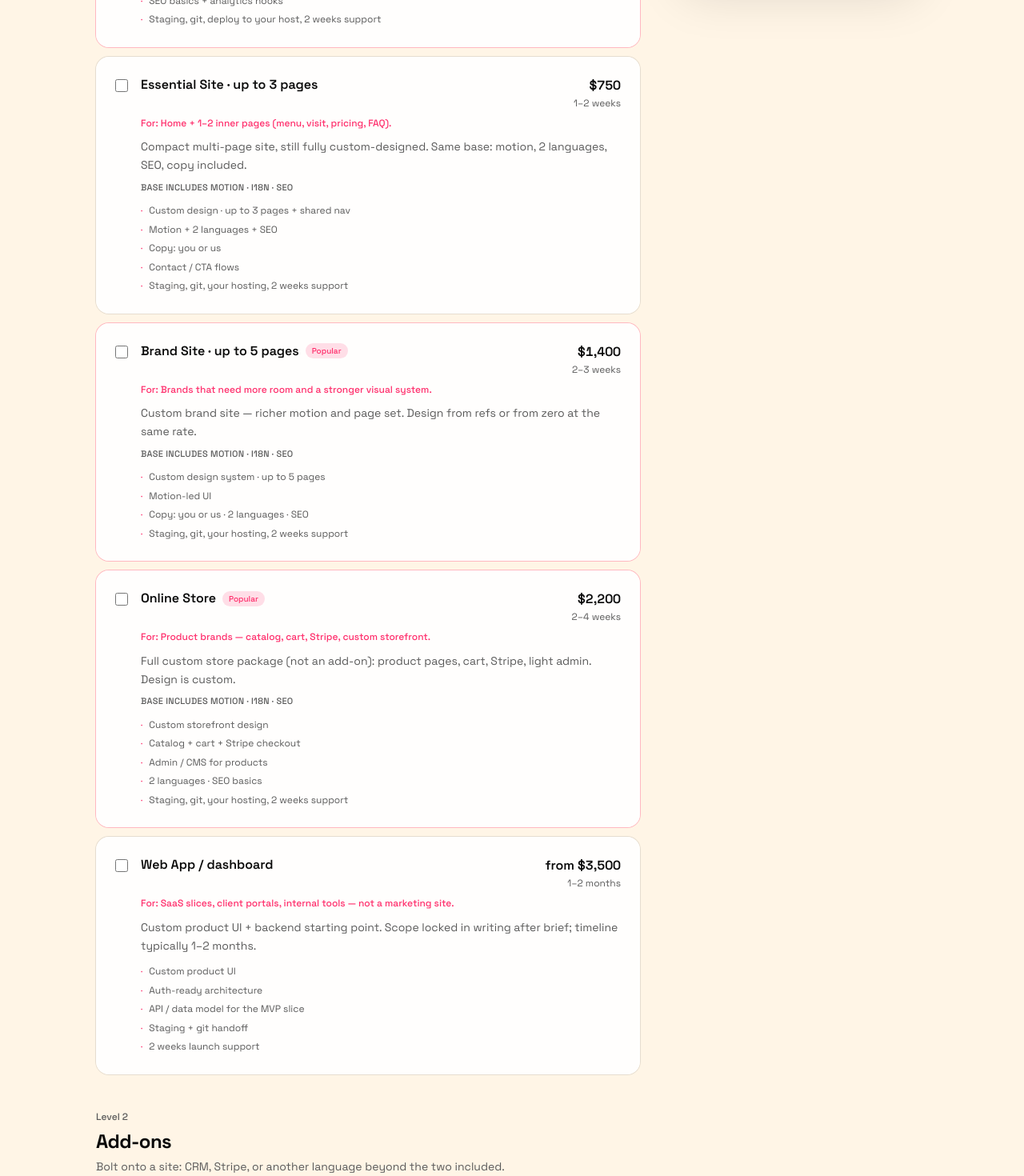
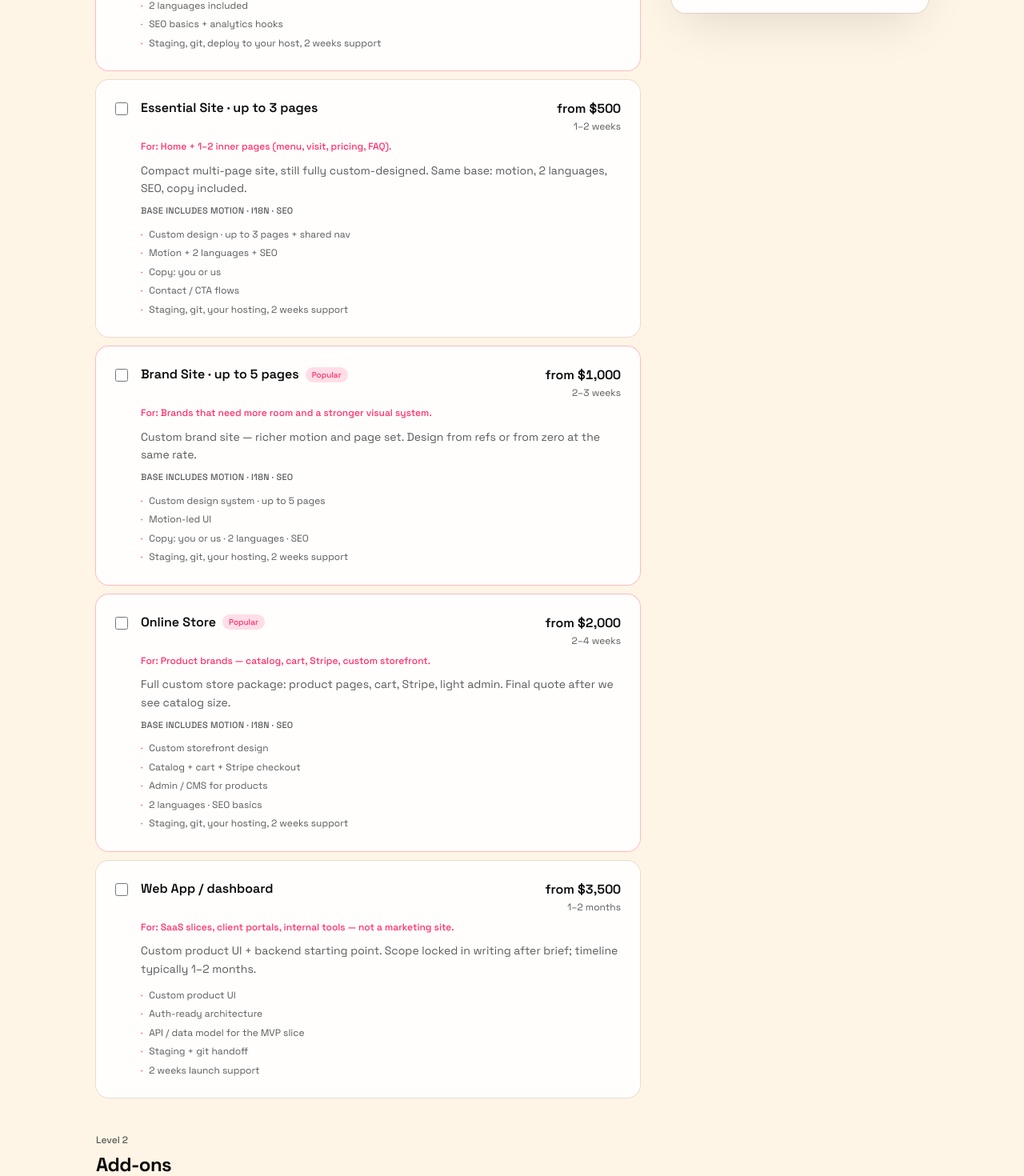
Before and after one commit to davydovavic002-cmyk/portfolioneoagency, a React (Vite) app: page /pricing in a window 1280 px wide. Shown: the part 820-2290 px from the top of the page at 80% size. Built offline with nearby package versions, Linux system fonts and the light colour scheme.

Commit message:
Align site and bot prices; expand add-ons; clarify client-paid AI tokens.
Essential/Brand/Store use from-floors; bots mirror the site band; booking, extra page, and second channel add-ons.

Co-authored-by: Cursor <cursoragent@cursor.com>

```diff
--- a/src/data/pricing.ts
+++ b/src/data/pricing.ts
@@ -34,12 +34,13 @@ export const PRICING_TIER_GROUPS: PricingTierGroup[] = [
   {
     id: 'upsells',
     label: 'Add-ons',
-    subtitle: 'Bolt onto a site: CRM, Stripe, or another language beyond the two included.',
+    subtitle: 'Bolt onto a site or bot when you need one more capability — not a new package.',
   },
   {
     id: 'bots',
     label: 'Bots & agents',
-    subtitle: 'Standalone or with a site. Telegram, SMS, on-site widget, Discord when it fits.',
+    subtitle:
+      'Priced in the same band as sites. You pay AI token usage on your own OpenAI (or similar) key — not included in our fee.',
   },
   {
     id: 'care',
@@ -49,9 +50,8 @@ export const PRICING_TIER_GROUPS: PricingTierGroup[] = [
 ]
 
 /**
- * Introductory / dump-friendly fixed packages.
- * Anchor: landing $400. Custom design always. Content: client or us (in package).
- * 2 locales included; extra locale = add-on. Store & web app are full packages (not store-as-upsell).
+ * Dump-friendly packages. Site ladder: $400 → from $500 → from $1000 → from $2000 → from $3500.
+ * Bots mirror that band. Client pays LLM tokens separately.
  */
 export const pricingLineItems: PricingLineItem[] = [
   {
@@ -78,7 +78,9 @@ export const pricingLineItems: PricingLineItem[] = [
     id: 'site-essential',
     tier: 'sites',
     label: 'Essential Site · up to 3 pages',
-    price: 750,
+    price: 500,
+    fromPrice: true,
+    priceDisplay: 'from $500',
     timeline: '1–2 weeks',
     audience: 'Home + 1–2 inner pages (menu, visit, pricing, FAQ).',
     description:
@@ -96,7 +98,9 @@ export const pricingLineItems: PricingLineItem[] = [
     id: 'aesthetic-web',
     tier: 'sites',
     label: 'Brand Site · up to 5 pages',
-    price: 1400,
+    price: 1000,
+    fromPrice: true,
+    priceDisplay: 'from $1,000',
     timeline: '2–3 weeks',
     featured: true,
     audience: 'Brands that need more room and a stronger visual system.',
@@ -114,12 +118,14 @@ export const pricingLineItems: PricingLineItem[] = [
     id: 'ecommerce-store',
     tier: 'sites',
     label: 'Online Store',
-    price: 2200,
+    price: 2000,
+    fromPrice: true,
+    priceDisplay: 'from $2,000',
     timeline: '2–4 weeks',
     featured: true,
     audience: 'Product brands — catalog, cart, Stripe, custom storefront.',
     description:
-      'Full custom store package (not an add-on): product pages, cart, Stripe, light admin. Design is custom.',
+      'Full custom store package: product pages, cart, Stripe, light admin. Final quote after we see catalog size.',
     deliverables: [
       'Custom storefront design',
       'Catalog + cart + Stripe checkout',
@@ -152,7 +158,7 @@ export const pricingLineItems: PricingLineItem[] = [
     id: 'upsell-crm',
     tier: 'upsells',
     label: 'CRM / lead pipeline',
-    price: 500,
+    price: 400,
     timeline: '+3–7 days',
     description: 'Forms → HubSpot, Notion, or a light custom admin. Attach to any site.',
     deliverables: [
@@ -165,7 +171,7 @@ export const pricingLineItems: PricingLineItem[] = [
     id: 'upsell-payments',
     tier: 'upsells',
     label: 'Payments (Stripe)',
-    price: 450,
+    price: 350,
     timeline: '+3–7 days',
     description: 'Checkout or pay links for deposits, bookings, or simple products — on top of a site package.',
     deliverables: [
@@ -180,7 +186,7 @@ export const pricingLineItems: PricingLineItem[] = [
     label: 'Extra language',
     price: 150,
     timeline: '+2–5 days',
-    description: 'Site packages include 2 languages. Each additional locale is this add-on (UI strings + routing).',
+    description: 'Site packages include 2 languages. Each additional locale is this add-on.',
     deliverables: [
       'Extra locale wiring',
       'Translated UI paths (copy you provide or we write in scope)',
@@ -188,19 +194,51 @@ export const pricingLineItems: PricingLineItem[] = [
     ],
   },
   {
+    id: 'upsell-page',
+    tier: 'upsells',
+    label: 'Extra page',
+    price: 150,
+    timeline: '+2–5 days',
+    description: 'One more page beyond the package limit (e.g. 4th page on Essential, 6th on Brand).',
+    deliverables: ['One additional custom page', 'Wired into nav + SEO basics'],
+  },
+  {
+    id: 'upsell-booking',
+    tier: 'upsells',
+    label: 'Booking / calendar',
+    price: 400,
+    timeline: '+3–7 days',
+    description: 'Appointment or reservation flow wired to Google Calendar or a simple booking UI.',
+    deliverables: [
+      'Booking UI or calendar link flow',
+      'Confirmation message / email',
+      'Handoff notes',
+    ],
+  },
+  {
+    id: 'upsell-bot-channel',
+    tier: 'upsells',
+    label: 'Extra bot channel',
+    price: 250,
+    timeline: '+3–7 days',
+    description: 'Bot packages include one primary channel. Add Telegram, SMS, widget, or Discord as a second channel.',
+    deliverables: ['Second channel connected to the same brain', 'Smoke-tested handoff'],
+  },
+  {
     id: 'bot-starter',
     tier: 'bots',
     label: 'Starter Bot',
-    price: 1000,
+    price: 400,
     timeline: '1–2 weeks',
     featured: true,
-    audience: 'FAQ / simple flows on Telegram, SMS, on-site widget, or Discord.',
+    audience: 'FAQ / simple flows — same price band as a Landing.',
     description:
-      'One primary channel. Scripted answers from your FAQ — no heavy RAG. Works alone or next to a site.',
+      'One primary channel (Telegram, SMS, site widget, or Discord). Scripted FAQ answers. AI token usage bills to your key — not included.',
     deliverables: [
       '1 channel: Telegram · SMS · site widget · or Discord',
       'Conversation script + FAQ brain',
       'Handoff to human / contact when needed',
+      'You connect & pay your own AI API key',
       'Docs + 2 weeks support',
     ],
   },
@@ -208,34 +246,38 @@ export const pricingLineItems: PricingLineItem[] = [
     id: 'bot-ops',
     tier: 'bots',
     label: 'Ops Bot',
-    price: 1800,
-    timeline: '2–3 weeks',
-    audience: 'Lead qualify, booking, or internal ops — still one main channel.',
+    price: 500,
+    fromPrice: true,
+    priceDisplay: 'from $500',
+    timeline: '1–3 weeks',
+    audience: 'Lead qualify, booking, or intake — same band as Essential Site.',
     description:
-      'Beyond FAQ: qualify leads, collect fields, ping CRM/calendar. Telegram, SMS, widget, or Discord.',
+      'Beyond FAQ: collect fields, qualify, ping CRM/calendar. Token usage on your AI key — not in our fee.',
     deliverables: [
       '1 primary channel',
       'Qualify / intake flow',
       'CRM or calendar hook (one integration)',
+      'You connect & pay your own AI API key',
       'Handoff + docs + 2 weeks support',
     ],
   },
   {
     id: 'ai-core-mvp',
     tier: 'bots',
-    label: 'AI Agent MVP',
-    price: 3500,
+    label: 'AI Agent',
+    price: 1000,
     fromPrice: true,
-    priceDisplay: 'from $3,500',
-    timeline: '3–6 weeks',
+    priceDisplay: 'from $1,000',
+    timeline: '2–4 weeks',
     featured: true,
-    audience: 'Answers from your docs / store / CRM — smarter than a FAQ list.',
+    audience: 'Answers from your docs / store — same band as Brand Site.',
     description:
-      'Agent grounded in your data (RAG), optional light admin or chat UI. LLM API usage bills to your key — not included in the fee.',
+      'Bot grounded in your materials (docs, FAQ, catalog). Smarter than a fixed FAQ list. You pay AI tokens on your own key.',
     deliverables: [
-      'RAG over your sources (docs, store, FAQ corpus)',
+      'Connected to your knowledge sources',
       '1–2 channels or embedded chat',
       'Escalation to human with transcript',
+      'You connect & pay your own AI API key',
       'Staging + git · 2 weeks support',
     ],
   },
@@ -249,9 +291,9 @@ export const pricingLineItems: PricingLineItem[] = [
     featured: true,
     audience: 'After the included 2-week launch window — keep a written care channel open.',
     description:
-      'Ongoing written support: small fixes, content updates, dependency bumps. Revisions on the site board.',
+      'Ongoing written support via the revisions board: small fixes, content updates, dependency bumps.',
     deliverables: [
-      'Written revision board access',
+      'Written revision board access (/revisions)',
       'Up to 4 hours / month of fixes & content',
       'Priority reply within 2 business days',
       'Cancel anytime — month to month',
@@ -279,6 +321,7 @@ export function formatPricingQuoteMessage(selectedItems: PricingLineItem[], tota
   }).format(total)
 
   const hasFrom = selectedItems.some((item) => item.fromPrice)
+  const hasBot = selectedItems.some((item) => item.tier === 'bots')
 
   if (selectedItems.length === 0) {
     return [
@@ -300,9 +343,16 @@ export function formatPricingQuoteMessage(selectedItems: PricingLineItem[], tota
     hasFrom
       ? `Estimate (floors where “from” applies): ${totalLabel}`
       : `Package total: ${totalLabel}`,
-    '',
-    'Prefer to continue in writing — happy to fill the brief next.',
   ]
+
+  if (hasBot) {
+    lines.push(
+      '',
+      'Note: AI token / API usage is billed to the client’s own key — not included in studio fees.',
+    )
+  }
+
+  lines.push('', 'Prefer to continue in writing — happy to fill the brief next.')
 
   return lines.join('\n')
 }
--- a/src/data/seo.ts
+++ b/src/data/seo.ts
@@ -25,7 +25,8 @@ export const STATIC_ROUTE_SEO: RouteSeo[] = [
     path: '/pricing',
     title: 'Pricing',
     description:
-      'Custom-designed sites from $400, online stores, web apps, starter-to-AI bots, and $350/mo Support our project.',
+    description:
+      'Custom-designed sites from $400, stores from $2,000, bots in the same band (you pay AI tokens), and $350/mo care.',
   },
   {
     path: '/brief',
--- a/src/pages/PricingPage.tsx
+++ b/src/pages/PricingPage.tsx
@@ -23,9 +23,9 @@ export function PricingPage() {
             Custom design. Clear packages.
           </h1>
           <p className="mt-4 max-w-2xl text-base leading-relaxed text-page-muted md:text-lg">
-            Landings from $400 — always custom UI (refs or from scratch, same price). Two languages and
-            copy included. Bots as Starter / Ops / AI. After launch:{' '}
-            <span className="text-page-text">Support our project</span> ($350/mo). Feedback on the{' '}
+            Landings from $400 — always custom UI. Sites scale from $500 / $1,000 / $2,000. Bots sit in the
+            same price band; <span className="text-page-text">you pay AI tokens on your own key</span>.
+            After launch: Support our project ($350/mo). Feedback on the{' '}
             <Link to="/revisions" className="text-page-accent underline-offset-2 hover:underline">
               revisions board
             </Link>
```
